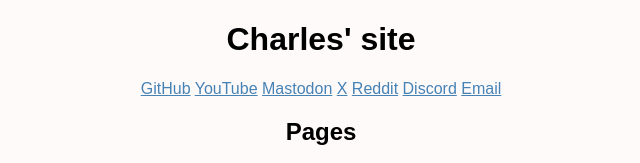
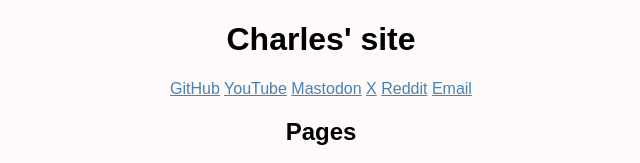
Before and after one commit to charles25565/charles25565.github.io, a plain HTML site: page index.html in a window 1280 px wide. Shown: the top 163 px of the page, without its empty margins (319-959 px from the left). Drawn offline with Linux system fonts and the light colour scheme.

Commit message:
fix: remove discord

```diff
--- a/index.html
+++ b/index.html
@@ -14,7 +14,6 @@
         <a href="https://mstdn.social/@charles25565" rel="me">Mastodon</a>
         <a href="https://x.com/charles25565">X</a>
         <a href="https://reddit.com/user/charles25565">Reddit</a>
-        <a href="https://discord.com/users/994366384215699596">Discord</a>
         <a href="mailto:c4a@monocles.eu">Email</a>
       </nav>
     </header>
```
